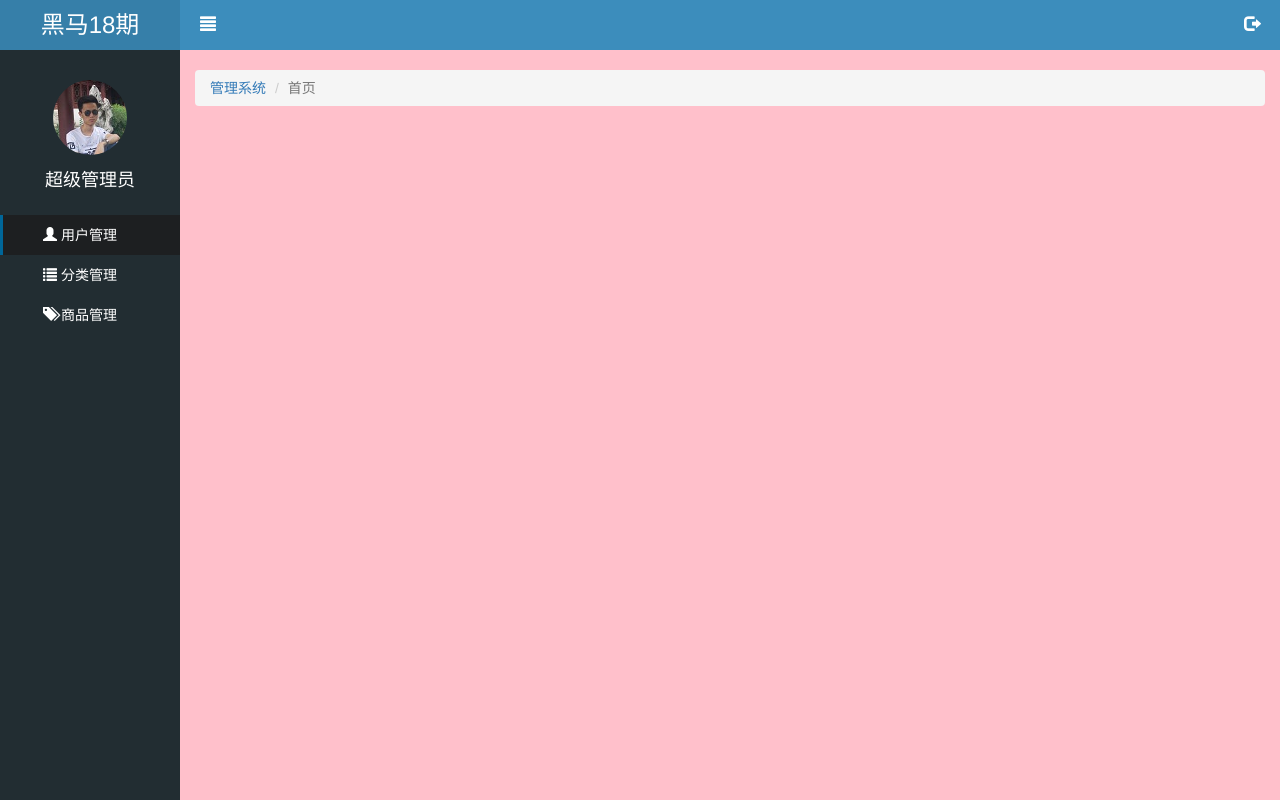
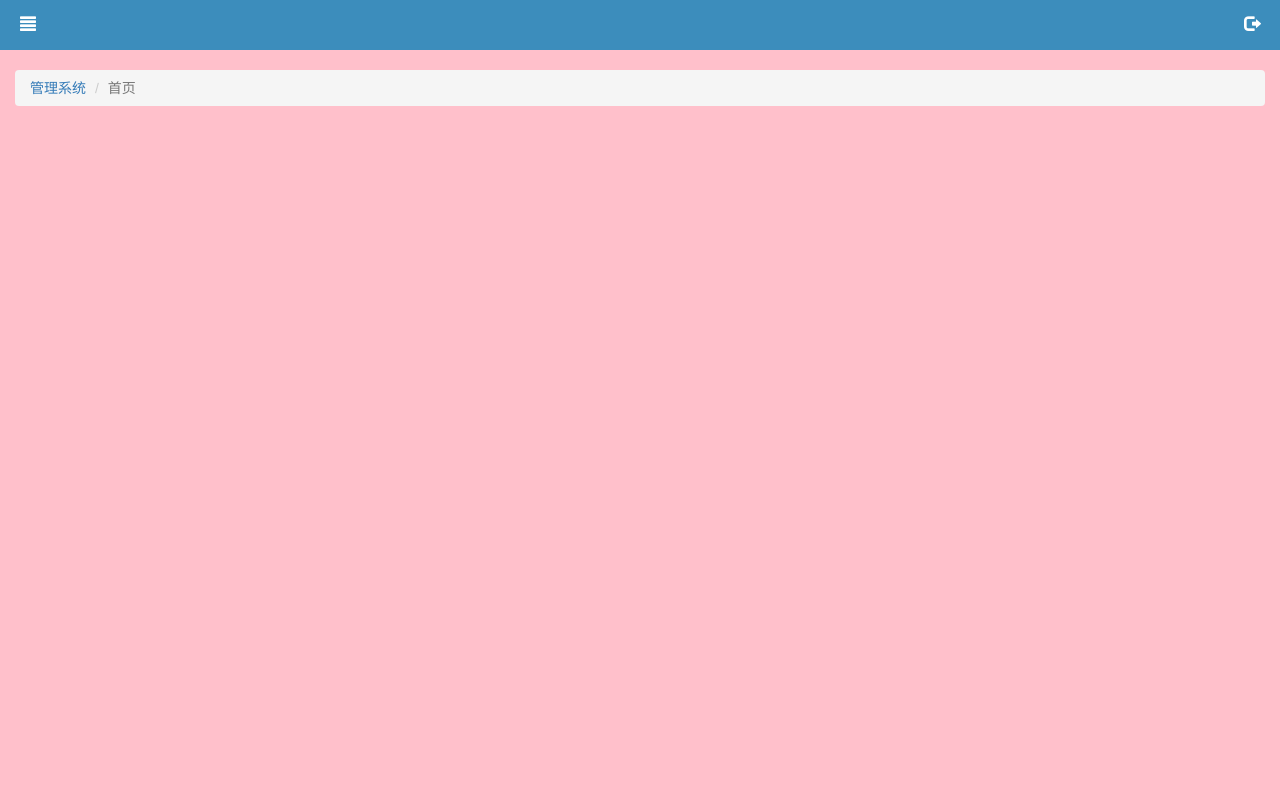
Before and after one commit to chenxianping/letao, a website: page public/back/index.html in a window 1280 px wide. Both pictures are taken after a click on the link 208 px from the left and 25 px from the top of the page. Drawn offline with Linux system fonts and the light colour scheme.

Commit message:
首页右边静态页面

```diff
--- a/public/back/css/common.css
+++ b/public/back/css/common.css
@@ -25,8 +25,11 @@ a,a:link,a:visited,a:hover,a:active {
     position: absolute;
     top:0;
     left:0;
+    transition: all 1s;
 }
-
+.lt_aside.now {
+    left: -180px;
+}
 .lt_aside .brand a{
     display: block;
     width: 180px;
@@ -74,8 +77,12 @@ a,a:link,a:visited,a:hover,a:active {
     height: 100%;
     background-color: pink;
     padding-left:180px;
+    transition: all 1s;
 }
 
+.lt_main.now{
+    padding-left:0 ;
+}
 .lt_main .lt_head {
     height: 50px;
     background-color: #3c8dbc;
--- a/public/back/js/common.js
+++ b/public/back/js/common.js
@@ -19,4 +19,17 @@ $(function(){
             NProgress.done();
         },500)
     })
+
+
+    //2、二级菜单的显示与隐藏
+    //思路：找到二级分类的a标签
+    $(".second").prev().on("click",function(){
+        $(this).next().slideToggle();
+    });
+
+    //3、点击icon_menu，切换隐藏侧边栏
+    $(".icon_menu").on("click",function(){
+        $(".lt_aside").toggleClass("now");
+        $(".lt_main").toggleClass("now");
+    })
 })
```
